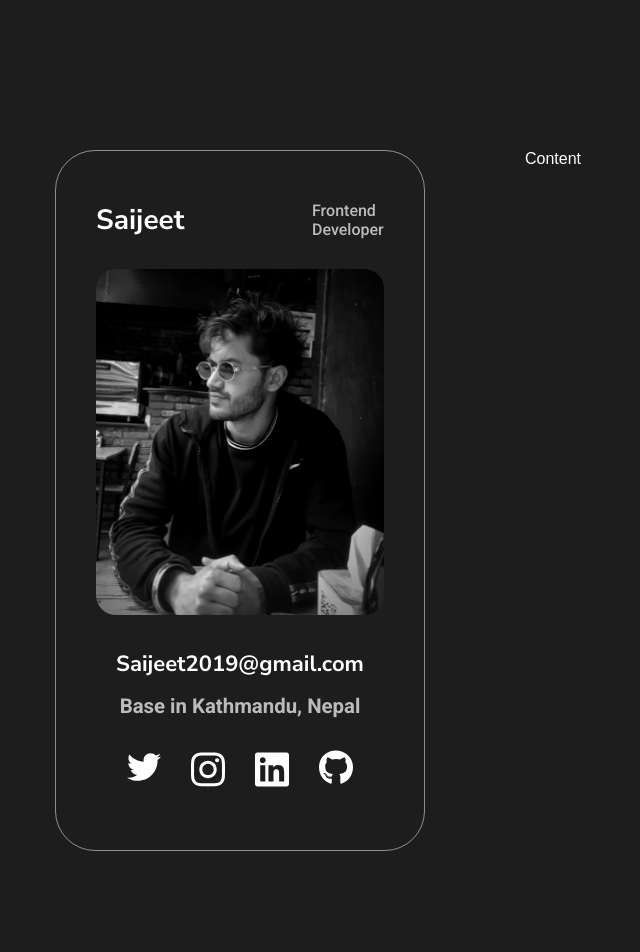
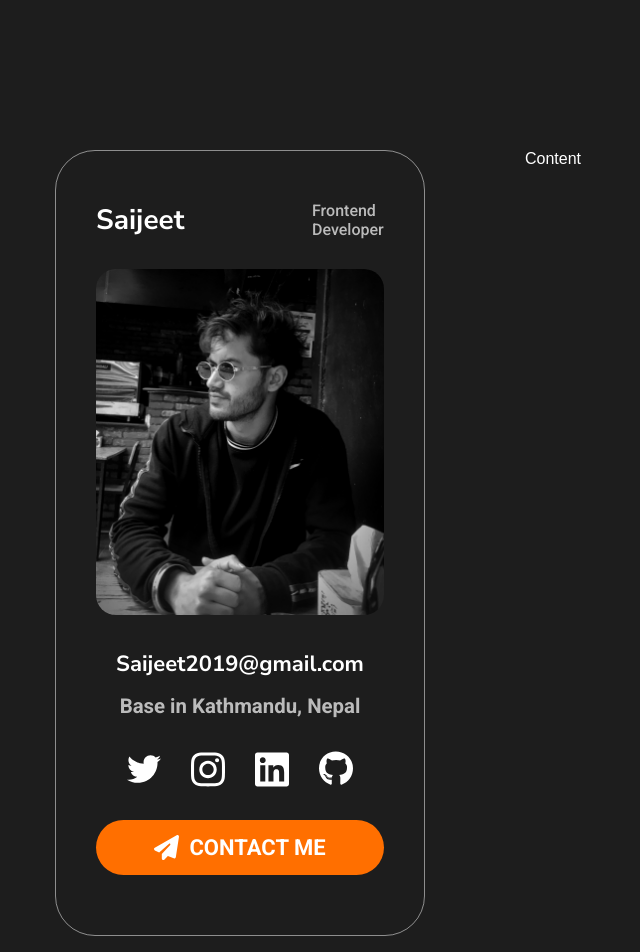
Before and after one commit to Saijeet7/react-portfolio, a React (Vite) app: page / in a window 1280 px wide. Shown: the top 952 px of the page, without its empty margins (0-640 px from the left). Built offline with nearby package versions, Linux system fonts and the light colour scheme.

Commit message:
Complete : Card desktop complete

```diff
--- a/src/components/card/Card.styles.js
+++ b/src/components/card/Card.styles.js
@@ -72,9 +72,10 @@ export const CardAddress = styled.p`
 export const CardIconWrap = styled.div`
   display: flex;
   flex-wrap: wrap;
-  align-item: center;
+  align-items: center;
   justify-content: center;
   gap: 30px;
+  margin-bottom: 30px;
 `;
 
 export const CardIconLink = styled.a`
@@ -83,9 +84,46 @@ export const CardIconLink = styled.a`
     height: auto;
     color: white;
     transition: all 0.2s ease-in;
-    &:hover, &:active, &:focus {
+    &:hover,
+    &:active,
+    &:focus {
       color: #ff6f00;
       transform: scale(1.1);
     }
   }
 `;
+
+export const ContactButtonWrap = styled.div`
+  display: flex;
+  flex-wrap: wrap;
+  justify-content: center;
+  align-items: center;
+  width: 100%;
+`;
+
+export const ContactButton = styled.a`
+  color: #ffffff;
+  width: 100%;
+  font-family: "Roboto", sans-serif;
+  font-size: 1.375rem;
+  text-transform: uppercase;
+  font-weight: 700;
+  text-decoration: none;
+  display: flex;
+  flex-wrap: wrap;
+  justify-content: center;
+  align-items: center;
+  gap: 10px;
+  background: #ff6f00;
+  padding: 15px 40px;
+  border-radius: 40px;
+  .icon {
+    width: 25px;
+    height: auto;
+    color: white;
+  }
+  transition: all 0.2s ease-in;
+  &:hover {
+    background: #1983d4;;
+  }
+`;
--- /dev/null
+++ b/src/components/card/CardButton.jsx
@@ -0,0 +1,19 @@
+import React from "react";
+import { ContactButtonWrap, ContactButton } from "./Card.styles";
+import { FontAwesomeIcon } from "@fortawesome/react-fontawesome";
+import { faPaperPlane  } from "@fortawesome/free-solid-svg-icons";
+
+const CardButton = () => {
+  return (
+    <>
+      <ContactButtonWrap>
+        <ContactButton href="mailto:saijeet2019@gmail.com">
+          <FontAwesomeIcon icon={faPaperPlane } className="icon" />
+          <p>Contact Me</p>
+        </ContactButton>
+      </ContactButtonWrap>
+    </>
+  );
+};
+
+export default CardButton;
--- a/src/components/card/index.jsx
+++ b/src/components/card/index.jsx
@@ -3,7 +3,8 @@ import { CardWrapper } from "./Card.styles";
 import CardTop from "./CardTop";
 import CardImage from "./CardImage";
 import CardContent from "./CardContent";
-import CardContact from './CardContact';
+import CardContact from "./CardContact";
+import CardButton from "./CardButton";
 
 const Card = () => {
   return (
@@ -12,7 +13,8 @@ const Card = () => {
         <CardTop />
         <CardImage />
         <CardContent />
-        <CardContact/>
+        <CardContact />
+        <CardButton />
       </CardWrapper>
     </>
   );
```
Also changed, not shown: src/components/button/index.jsx (added, +9 -0 lines), src/components/button/Button.styles.js (added).
